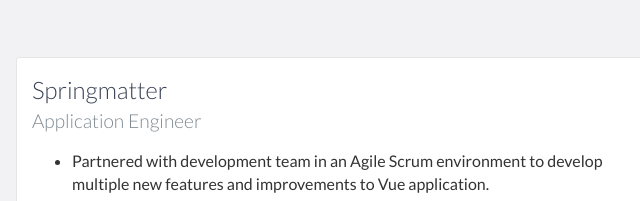
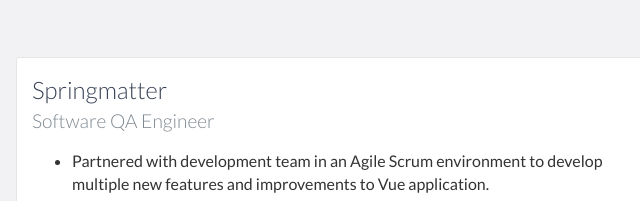
Before and after one commit to dgreen19/my-devportfolio, a website: page index.html in a window 1280 px wide. Shown: the part 1210-1411 px from the top of the page, 474-1114 px from the left. Drawn offline with nearby package versions, Linux system fonts and the light colour scheme.

Commit message:
Updating title of current role and resume

```diff
--- a/index.html
+++ b/index.html
@@ -94,7 +94,7 @@
     <div id="experience-timeline">
       <div data-date="June 2021 – Current">
         <h3>Springmatter</h3>
-        <h4>Application Engineer</h4>
+        <h4>Software QA Engineer</h4>
         <p>
           <ul>
             <li>
```
Also changed, not shown: 1 other file.
